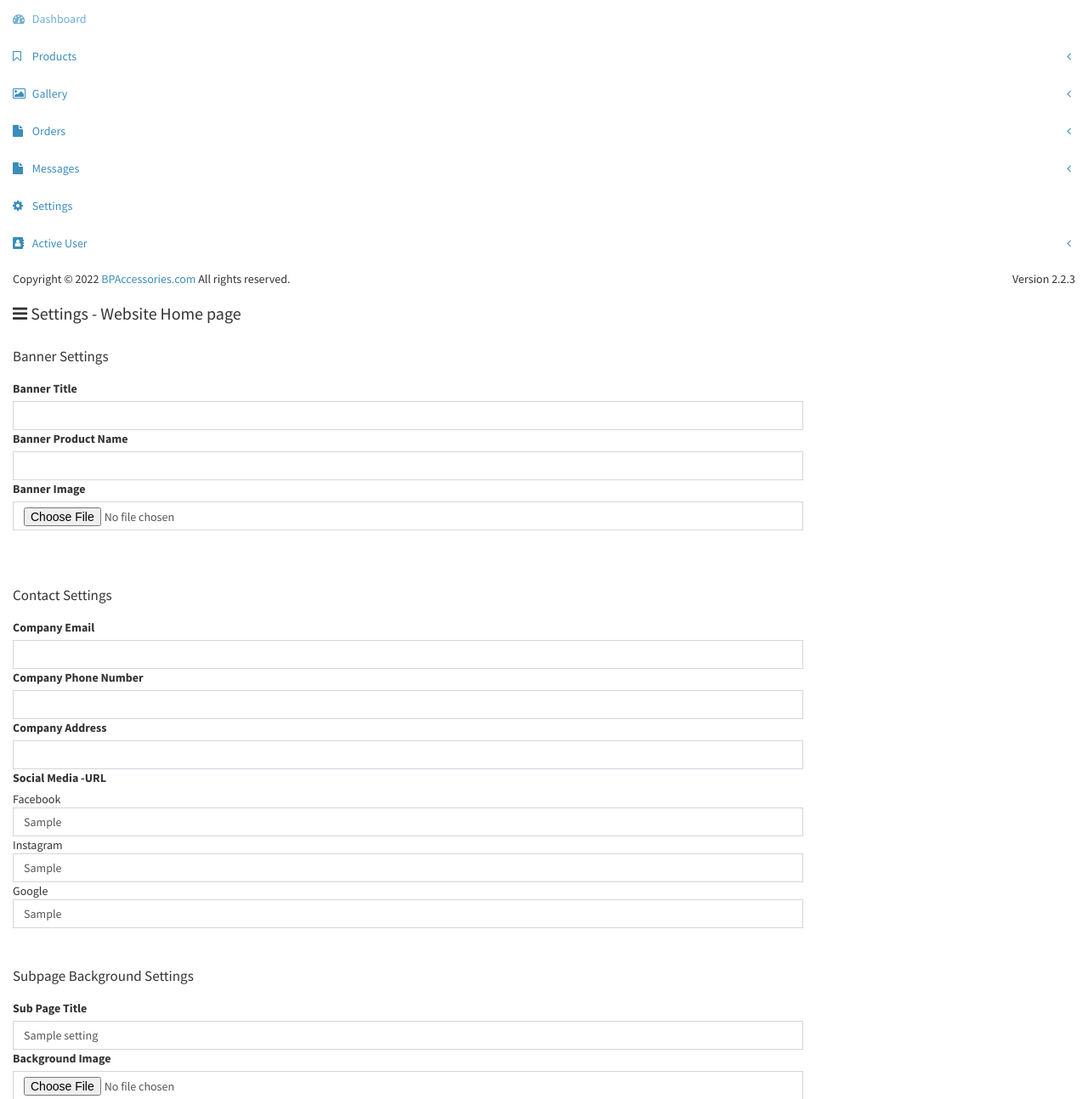
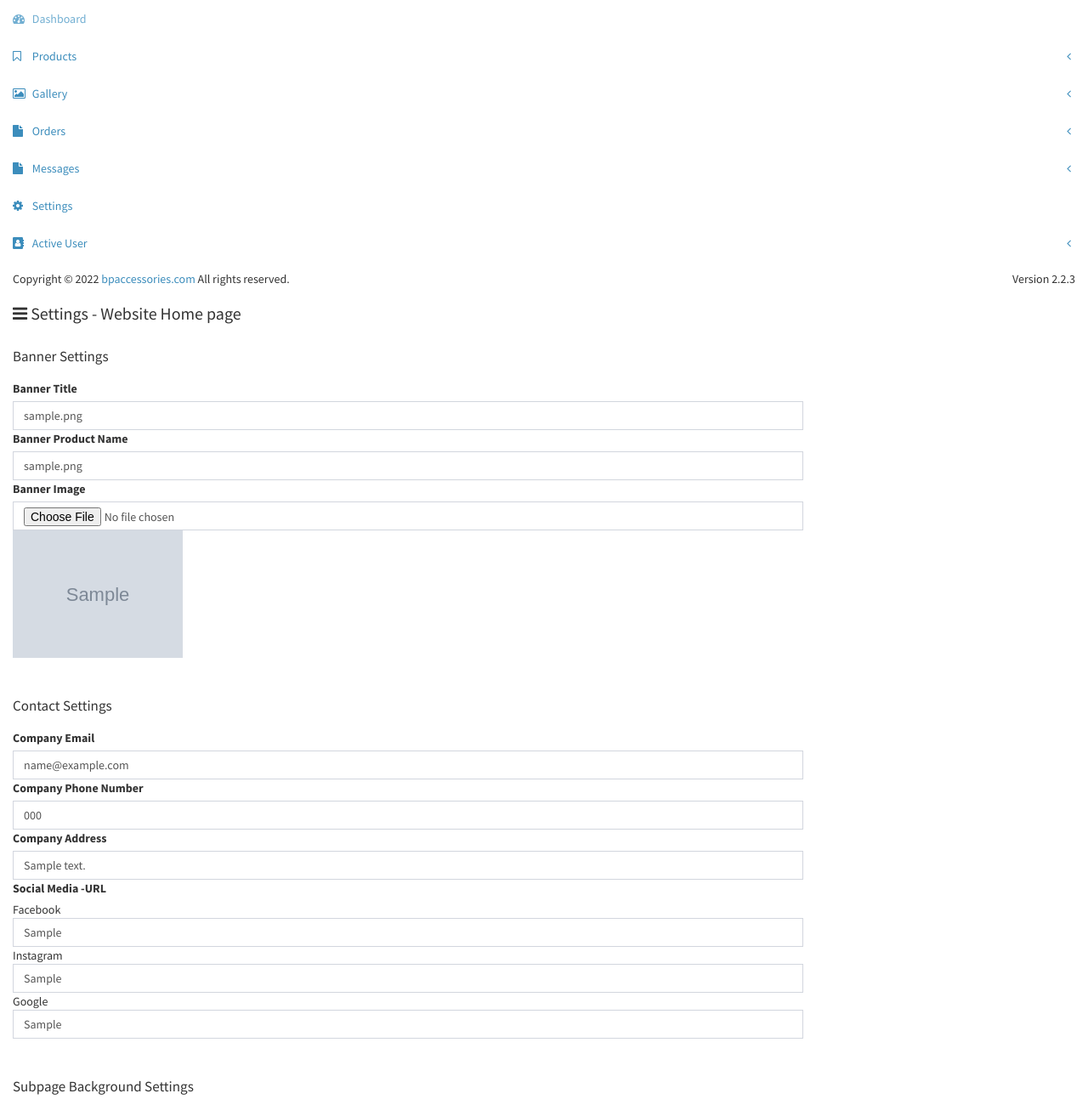
Before and after one commit to thilini-maheshika/bp_accessories, a PHP site: page /admin/settings.php in a window 1280 px wide. Shown: the top 1293 px of the page at 85% size. Run offline with PHP 8.4, Linux system fonts and the light colour scheme; the visitor is signed in with stand-in values (Sample User, id 1); tables that the repository leaves empty or names only in its code hold one stand-in row (values such as "Sample post"); grey boxes marked "Sample" are stand-in pictures; data that the repository does not hold is empty; some libraries are stand-ins or nearby versions.

Commit message:
settings part in admin panel is done

```diff
--- a/admin/database.php
+++ b/admin/database.php
@@ -33,6 +33,8 @@ if (isset($_GET['function_code']) && $_GET['function_code'] == 'categoryAdd') {
     adminLogin($_POST);
 }else if (isset($_GET['function_code']) && $_GET['function_code'] == 'updateSettings') {
     SettingsUpdate($_POST);
+}else if (isset($_GET['function_code']) && $_GET['function_code'] == 'updateSettingsImage') {
+    SettingsImageUpdate($_POST);
 }
 
 //settings
@@ -56,6 +58,26 @@ function SettingsUpdate($data){
 	$setup = "UPDATE settings SET $field = '$value' ";
 	return mysqli_query($con,$setup);
 
+}
+
+function SettingsImageUpdate($data){
+
+	include 'connection.php';
+
+	$image = $_FILES['file']['name'];
+	$field = $data['field'];
+
+		$img = $_FILES['file']['name'];
+		$target_dir = "upload/setting_img/";
+		$target_file = $target_dir . basename($img);
+		$imageFileType = strtolower(pathinfo($target_file,PATHINFO_EXTENSION));
+		$extensions_arr = array("jpg","jpeg","png","gif","jfif");
+		move_uploaded_file($_FILES['file']['tmp_name'],$target_dir.$img);
+
+		if (in_array($imageFileType,$extensions_arr)) {
+			$sql = "UPDATE settings SET $field = '$image'";
+			return mysqli_query($con, $sql);
+		}
 }
 
 
--- a/admin/js/admin.js
+++ b/admin/js/admin.js
@@ -523,6 +523,30 @@ function quickUpdate(ele,field){
     });
 }
 
+function quickUpdateImageSetting(ele){
+
+    var formData = new FormData(ele);
+
+    $.ajax({
+
+        method: "POST",
+        url: "database.php?function_code=updateSettingsImage",
+        data: formData,
+        success:function($data){
+            console.log($data);
+            loading("Image Uploading...");
+
+        },
+        cache: false,
+        contentType: false,
+        processData: false,
+        error: function (error) {
+            console.log(`Error ${error}`);
+            sweetAlert2(warning,'Something Wrong.Try again!!');
+        }
+    });
+
+}
 
 //Sweet Alert Functions Zone
 
--- a/admin/pages/header.php
+++ b/admin/pages/header.php
@@ -94,7 +94,7 @@
 
 <footer>
 	<div class="col-sm-6">
-		Copyright &copy; 2022 <a href="http://www.bpaccessories.com">BPAccessories.com</a> All rights reserved.
+		Copyright &copy; 2022 <a href="http://www.bpaccessories.com">bpaccessories.com</a> All rights reserved.
 	</div>
 	<div class="col-sm-6">
 		<span class="pull-right">Version 2.2.3</span>
--- a/admin/settings.php
+++ b/admin/settings.php
@@ -19,29 +19,32 @@
                         if($res = mysqli_fetch_assoc($getall)){
 
                         $b_img = $res['banner_img'];
-                        $b_img_src = 'upload/setting_img/banner_img'.$b_img;
+                        $b_img_src = 'upload/setting_img/'.$b_img;
+
+                        $sub_img = $res['subpage_back_img'];
+                        $sub_img_src = 'upload/setting_img/'.$sub_img;
+
                     ?>
 
                     <div class="mb-3">
                         <label>Banner Title</label>
-                        <input type="text" name="banner-title" id="banner-title" class="form-control" onchange="quickUpdate(this,'banner-title')"
-                            value="<?php echo $res['banner-title']; ?>" required>
+                        <input type="text" name="banner-title" id="banner-title" class="form-control" onchange="quickUpdate(this,'banner_title')" value="<?php echo $res['banner_title']; ?>"  required />
                     </div>
 
                     <div class="mb-3">
                         <label>Banner Product Name</label>
-                        <input type="text" name="banner-pname" id="banner-pname" class="form-control" onchange="quickUpdate(this,'banner-pname')"
-                            value="<?php echo $res['banner-pname']; ?>">
+                        <input type="text" name="banner-pname" id="banner-pname" class="form-control" onchange="quickUpdate(this,'banner_pname')"
+                            value="<?php echo $res['banner_pname']; ?>">
                     </div>
 
                     <form class="mt-3" method="POST" enctype="multipart/form-data">
                         <div class="mb-3">
-                            <input type="hidden" name="field" id="field" value="banner_image">
+                            <input type="hidden" name="field" id="field" value="banner_img">
                             <label for="formFile" class="form-label">Banner Image</label>
-                            <input class="form-control" onchange="" name="file" type="file" id="formFile">
+                            <input class="form-control" onchange="quickUpdateImageSetting(this.form);" name="file" type="file" id="formFile">
                         </div>
                     </form>
-                    <img class="mt-2" width="200px" src=''>
+                    <img class="mt-2" width="200px" src='<?php echo $b_img_src; ?>'>
 
                 </div>
 
@@ -53,27 +56,27 @@
                     <h5 class="text" style="font-size:17px; margin-top:5%; margin-bottom:2%;">Contact Settings</h5>
                     <div class="mb-3">
                         <label>Company Email</label>
-                        <input type="email" name="com-email" id="com-email" class="form-control" onchange="quickUpdate(this,'com-email')" value="<?php echo $res['com-email']; ?>"
+                        <input type="email" name="com-email" id="com-email" class="form-control" onchange="quickUpdate(this,'com_email')" value="<?php echo $res['com_email']; ?>"
                             required>
                     </div>
 
                     <div class="mb-3">
                         <label>Company Phone Number</label>
-                        <input type="text" name="com-phone" id="com-phone" class="form-control" onchange="quickUpdate(this,'com-phone')" value="<?php echo $res['com-phone']; ?>"
+                        <input type="text" name="com-phone" id="com-phone" class="form-control" onchange="quickUpdate(this,'com_phone')" value="<?php echo $res['com_phone']; ?>"
                             required>
                     </div>
 
                     <div class="mb-3">
                         <label>Company Address</label>
-                        <input type="text" name="com-address" id="com-address" class="form-control" onchange="quickUpdate(this,'com-address')"
-                            value="<?php echo $res['com-address']; ?>" required>
+                        <input type="text" name="com-address" id="com-address" class="form-control" onchange="quickUpdate(this,'com_address')"
+                            value="<?php echo $res['com_address']; ?>" required>
                     </div>
 
                     <div class="mb-3">
                         <label>Social Media -URL</label><br>
-                        Facebook<input type="url" name="facebook" id="facebook" class="form-control" onchange="quickUpdate(this,'facebook')"
+                        Facebook<input type="url" name="facebook" id="facebook" class="form-control" onchange="quickUpdate(this,'fb')"
                             value="<?php echo $res['fb']; ?>">
-                        Instagram<input type="url" name="instagram" id="instagram" class="form-control" onchange="quickUpdate(this,'instagram')"
+                        Instagram<input type="url" name="instagram" id="instagram" class="form-control" onchange="quickUpdate(this,'insta')"
                             value="<?php echo $res['insta']; ?>">
                         Google<input type="url" name="google" id="google" class="form-control" onchange="quickUpdate(this,'google')" value="<?php echo $res['google']; ?>">
 
@@ -88,18 +91,18 @@
                     <h5 class="text" style="font-size:17px; margin-top:5%; margin-bottom:2%;">Subpage Background Settings</h5>
                     <div class="mb-3">
                         <label>Sub Page Title</label>
-                        <input type="text" name="subpage-title" id="subpage-title" class="form-control" onchange="quickUpdate(this,'subpage-title')"
+                        <input type="text" name="subpage-title" id="subpage-title" class="form-control" onchange="quickUpdate(this,'subpage_title')"
                             value="<?php echo $res['subpage_title']; ?>" required>
                     </div>
 
                     <form class="mt-3" method="POST" enctype="multipart/form-data">
                         <div class="mb-3">
-                            <input type="hidden" name="field" id="field" value="sub_image">
+                            <input type="hidden" name="field" id="field" value="subpage_back_img">
                             <label for="formFile" class="form-label">Background Image</label>
-                            <input class="form-control" onchange="" name="file" type="file" id="formFile">
+                            <input class="form-control" onchange="quickUpdateImageSetting(this.form);" name="file" type="file" id="formFile">
                         </div>
                     </form>
-                    <img class="mt-2" width="200px" src=''>
+                    <img class="mt-2" width="200px" src="<?php echo $sub_img_src; ?>">
                 </div>
 
             <?php } ?>
```
Also changed, not shown: template/header.php (+13 -3 lines), admin/upload/setting_img/360_F_364410725_IFLJi9mHRoeZ8W2bcGX1sxVJka14RmwZ.jpg (added), admin/upload/setting_img/download (1).jpg (added).
